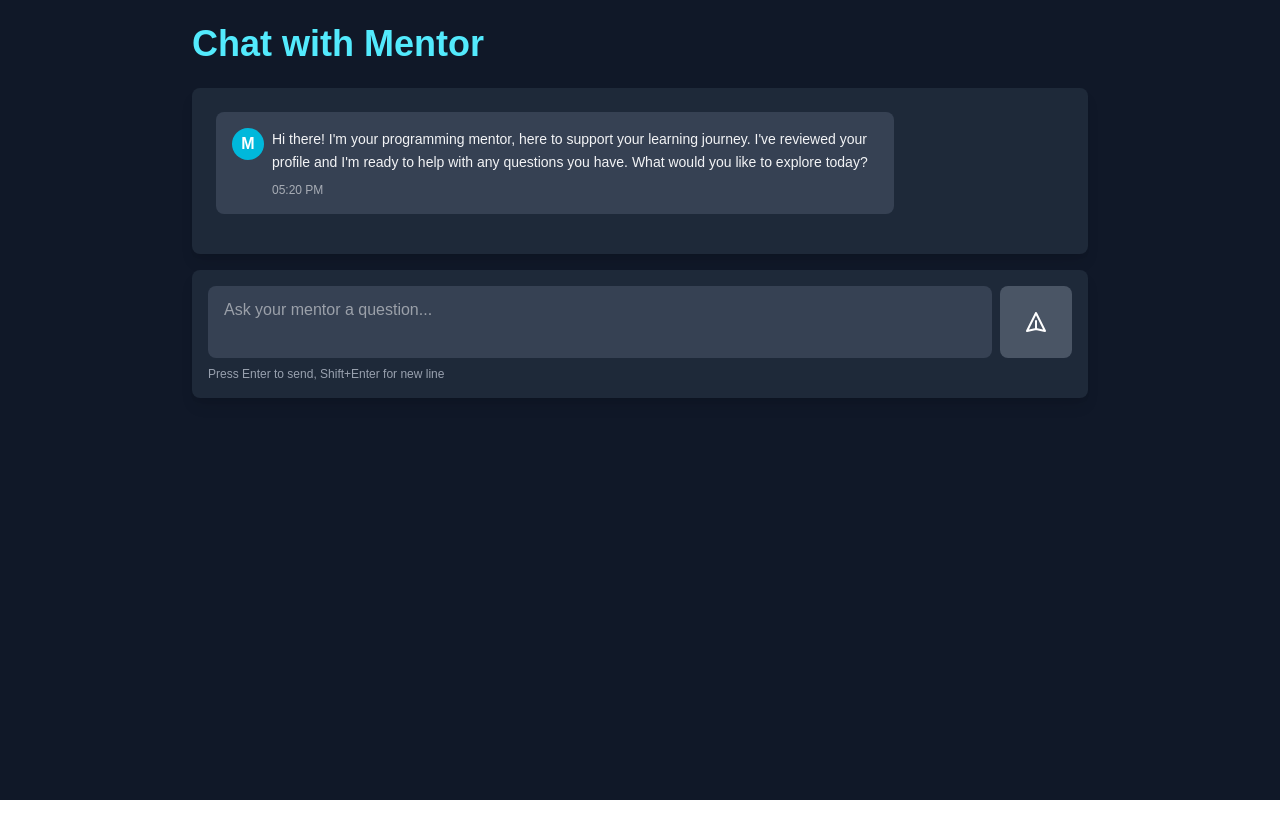
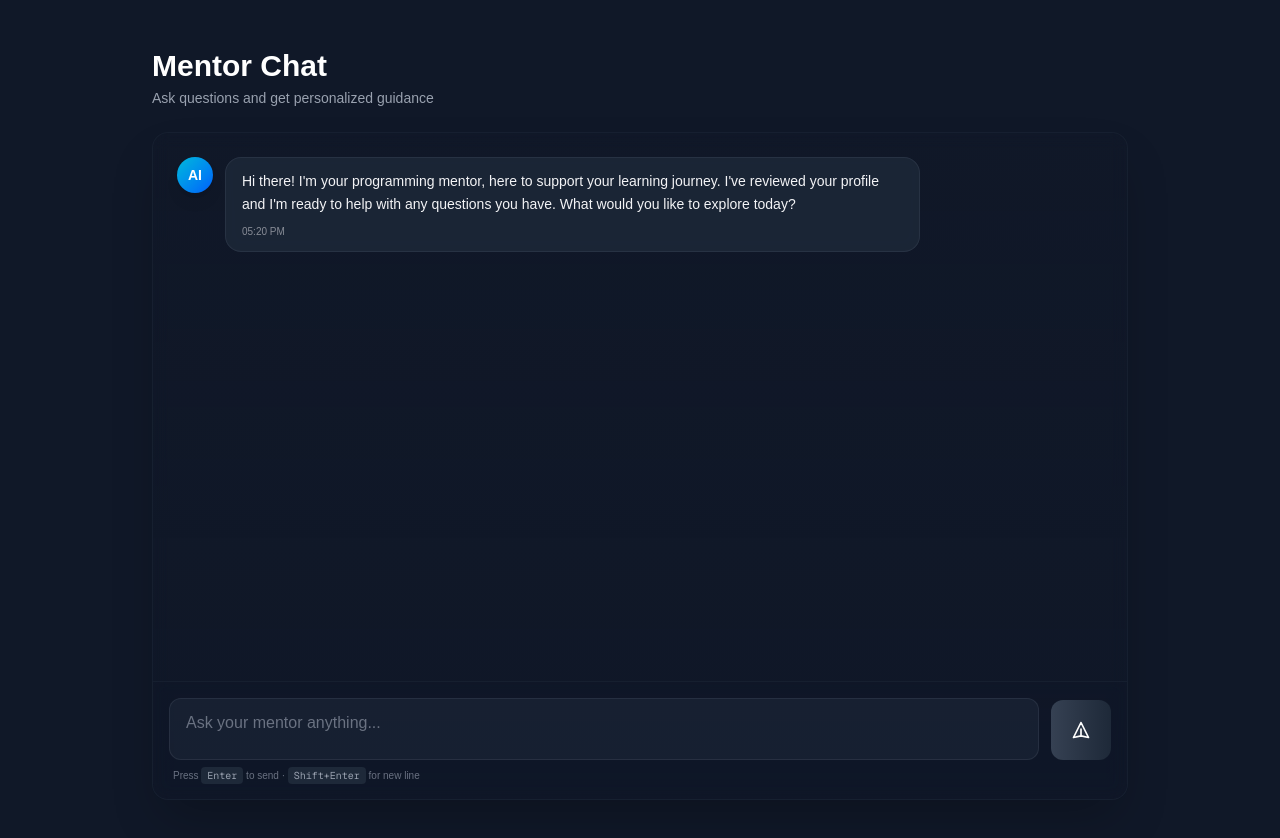
Before and after one commit to Selleo/hackathon-team-vibe_coderzy, a Next.js app in the folder frontend/: page /chat-with-mentor in a window 1280 px wide. Shown: the top 838 px of the page. Before the commit the page ends 800 px from the top, so only its background shows below. Built offline with nearby package versions, Linux system fonts and the light colour scheme.

Commit message:
feat: Update chat UI and role handling for improved user experience

```diff
--- a/frontend/src/app/Sections/Components/AiMentorPanel.tsx
+++ b/frontend/src/app/Sections/Components/AiMentorPanel.tsx
@@ -87,7 +87,7 @@ const AiMentorPanel: React.FC<AiMentorPanelProps> = ({ block, userProfile, onCon
     return messages
       .filter((msg) => !msg.isIntro)
       .map((msg) => ({
-        role: msg.sender,
+        role: msg.sender === "mentor" ? "assistant" : "user",
         content: msg.content,
       }));
   }, [messages]);
--- a/frontend/src/app/components/ChatWithMentor.tsx
+++ b/frontend/src/app/components/ChatWithMentor.tsx
@@ -95,33 +95,37 @@ const ChatWithMentor: React.FC<ChatWithMentorProps> = ({ userProfile }) => {
   };
 
   return (
-    <div className="container mx-auto max-w-4xl flex flex-col animate-fade-in" style={{ maxHeight: 'calc(100vh - 3rem)' }}>
-      <h1 className="text-4xl font-bold mb-6 text-cyan-300">
-        Chat with Mentor
+    <div className="container mx-auto max-w-5xl flex flex-col h-screen p-6 animate-fade-in">
+      {/* Header */}
+      <div className="mb-6">
+        <h1 className="text-3xl font-bold text-white mb-1">
+          Mentor Chat
         </h1>
+        <p className="text-sm text-gray-400">Ask questions and get personalized guidance</p>
+      </div>
 
       {/* Chat Messages Container */}
-      <div className="flex-1 bg-gray-800 rounded-lg shadow-lg p-6 overflow-y-auto mb-4 space-y-4 max-h-[70vh]">
+      <div className="flex-1 bg-gradient-to-b from-gray-900/50 to-gray-900/30 backdrop-blur-sm rounded-2xl border border-gray-800/50 shadow-2xl overflow-hidden flex flex-col">
+        <div className="flex-1 overflow-y-auto p-6 space-y-6">
         {messages.map((message) => (
           <div
             key={message.id}
-            className={`flex ${
+            className={`flex gap-3 ${
               message.role === "user" ? "justify-end" : "justify-start"
             }`}
           >
+            {message.role === "assistant" && (
+              <div className="shrink-0 w-9 h-9 bg-gradient-to-br from-cyan-500 to-blue-600 rounded-full flex items-center justify-center text-white font-bold text-sm shadow-lg">
+                AI
+              </div>
+            )}
             <div
-              className={`max-w-[80%] rounded-lg p-4 ${
+              className={`max-w-[75%] rounded-2xl px-4 py-3 ${
                 message.role === "user"
-                  ? "bg-cyan-600 text-white"
-                  : "bg-gray-700 text-gray-100"
+                  ? "bg-gradient-to-br from-cyan-600 to-cyan-700 text-white shadow-lg"
+                  : "bg-gray-800/85 backdrop-blur-sm text-gray-100 border border-gray-700/50"
               }`}
             >
-              <div className="flex items-start space-x-2">
-                {message.role === "assistant" && (
-                  <div className="shrink-0 w-8 h-8 bg-cyan-500 rounded-full flex items-center justify-center text-white font-bold">
-                    M
-                  </div>
-                )}
               <div className="flex-1">
                   <div className="text-sm prose prose-invert prose-sm max-w-none leading-relaxed">
                     <ReactMarkdown
@@ -163,34 +167,31 @@ const ChatWithMentor: React.FC<ChatWithMentorProps> = ({ userProfile }) => {
                       {message.content}
                     </ReactMarkdown>
                   </div>
-                  <p className="text-xs mt-2 opacity-60">
+                <p className="text-[10px] mt-2 opacity-50">
                   {message.timestamp.toLocaleTimeString("en-US", {
                     hour: "2-digit",
                     minute: "2-digit",
                   })}
                 </p>
               </div>
+            </div>
             {message.role === "user" && (
-                  <div className="shrink-0 w-8 h-8 bg-cyan-400 rounded-full flex items-center justify-center text-gray-900 font-bold">
+              <div className="shrink-0 w-9 h-9 bg-gradient-to-br from-gray-600 to-gray-700 rounded-full flex items-center justify-center text-white font-bold text-sm shadow-lg">
                 U
               </div>
             )}
           </div>
-            </div>
-          </div>
         ))}
         {isLoading && (
-          <div className="flex justify-start">
-            <div className="bg-gray-700 rounded-lg p-4">
-              <div className="flex items-center space-x-2">
-                <div className="w-8 h-8 bg-cyan-500 rounded-full flex items-center justify-center text-white font-bold">
-                  M
+          <div className="flex gap-3 justify-start">
+            <div className="shrink-0 w-9 h-9 bg-gradient-to-br from-cyan-500 to-blue-600 rounded-full flex items-center justify-center text-white font-bold text-sm shadow-lg">
+              AI
             </div>
-                <div className="flex space-x-1">
+            <div className="bg-gray-800/85 backdrop-blur-sm rounded-2xl px-4 py-3 border border-gray-700/50">
+              <div className="flex space-x-1.5">
                 <div className="w-2 h-2 bg-cyan-400 rounded-full animate-bounce"></div>
-                  <div className="w-2 h-2 bg-cyan-400 rounded-full animate-bounce delay-100"></div>
-                  <div className="w-2 h-2 bg-cyan-400 rounded-full animate-bounce delay-200"></div>
-                </div>
+                <div className="w-2 h-2 bg-cyan-400 rounded-full animate-bounce" style={{ animationDelay: "0.15s" }}></div>
+                <div className="w-2 h-2 bg-cyan-400 rounded-full animate-bounce" style={{ animationDelay: "0.3s" }}></div>
               </div>
             </div>
           </div>
@@ -199,25 +200,25 @@ const ChatWithMentor: React.FC<ChatWithMentorProps> = ({ userProfile }) => {
       </div>
 
       {/* Input Area */}
-      <div className="bg-gray-800 rounded-lg shadow-lg p-4">
-        <div className="flex space-x-2">
+      <div className="border-t border-gray-800/50 bg-gray-900/40 backdrop-blur-sm p-4">
+        <div className="flex gap-3 items-end">
           <textarea
             value={inputValue}
             onChange={(e) => setInputValue(e.target.value)}
             onKeyPress={handleKeyPress}
-            placeholder="Ask your mentor a question..."
-            className="flex-1 bg-gray-700 text-white rounded-lg px-4 py-3 focus:outline-none focus:ring-2 focus:ring-cyan-500 resize-none"
+            placeholder="Ask your mentor anything..."
+            className="flex-1 bg-gray-800/60 text-white rounded-xl px-4 pt-3 focus:outline-none focus:ring-2 focus:ring-cyan-500/50 border border-gray-700/50 resize-none placeholder:text-gray-500 transition-all"
             rows={2}
             disabled={isLoading}
           />
           <button
             onClick={handleSendMessage}
             disabled={!inputValue.trim() || isLoading}
-            className="bg-cyan-600 hover:bg-cyan-700 disabled:bg-gray-600 disabled:cursor-not-allowed text-white font-semibold px-6 py-3 rounded-lg transition-colors duration-200 flex items-center justify-center"
+            className="h-[60px] bg-gradient-to-r from-cyan-600 to-cyan-700 hover:from-cyan-500 hover:to-cyan-600 disabled:from-gray-700 disabled:to-gray-800 disabled:cursor-not-allowed text-white font-medium px-5 rounded-xl transition-all duration-200 flex items-center justify-center shadow-lg hover:shadow-cyan-500/20 disabled:shadow-none"
           >
             <svg
               xmlns="http://www.w3.org/2000/svg"
-              className="h-6 w-6"
+              className="h-5 w-5"
               fill="none"
               viewBox="0 0 24 24"
               stroke="currentColor"
@@ -231,9 +232,10 @@ const ChatWithMentor: React.FC<ChatWithMentorProps> = ({ userProfile }) => {
             </svg>
           </button>
         </div>
-        <p className="text-xs text-gray-400 mt-2">
-          Press Enter to send, Shift+Enter for new line
+        <p className="text-[10px] text-gray-500 mt-2 ml-1">
+          Press <kbd className="px-1.5 py-0.5 bg-gray-800 rounded text-gray-400 font-mono">Enter</kbd> to send · <kbd className="px-1.5 py-0.5 bg-gray-800 rounded text-gray-400 font-mono">Shift+Enter</kbd> for new line
         </p>
+      </div>
       </div>
     </div>
   );
```
Also changed, not shown: 1 other file (tests, documents, lock files or other folders). Lines whose indentation alone changed are shown as unchanged.
